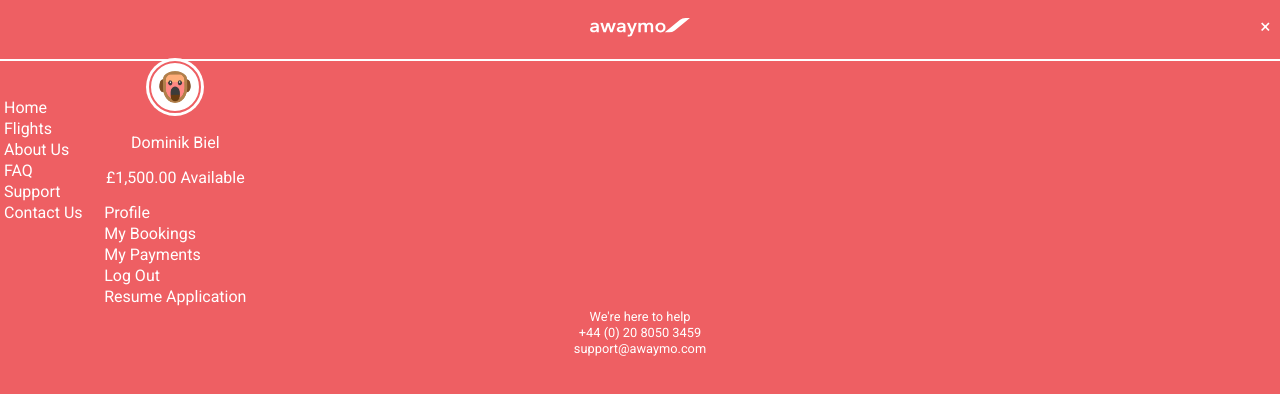
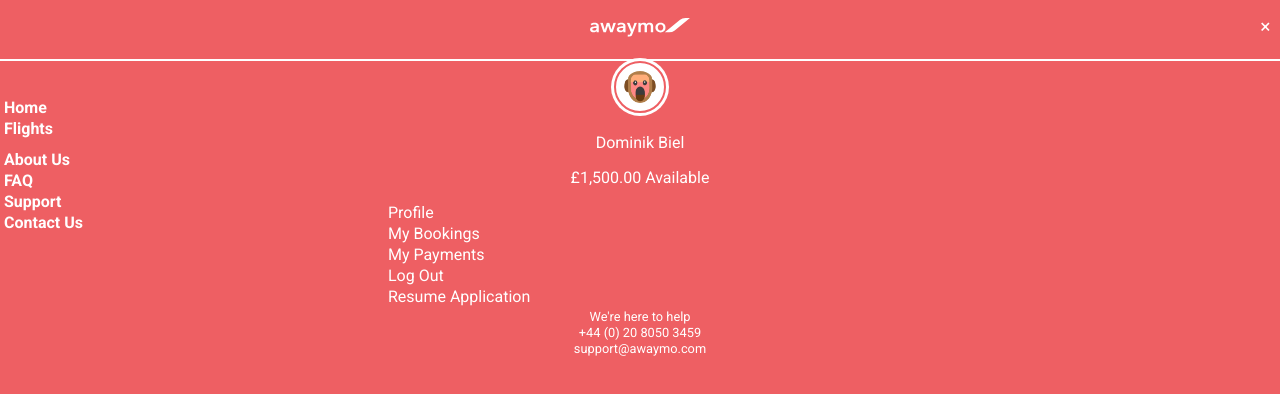
Before and after one commit to ldrobnik/react-animated-menu, a React (Create React App) app: page / in a window 1280 px wide. Both pictures are taken after a click on the button "MENU". Shown: the top 394 px of the page. Built offline with nearby package versions, Linux system fonts and the light colour scheme.

Commit message:
Add empty margin to Desktop Menu

```diff
--- a/src/components/Menus/DesktopMenu/DesktopMenu.js
+++ b/src/components/Menus/DesktopMenu/DesktopMenu.js
@@ -54,22 +54,39 @@ const ExitButton = styled.div`
 
 // Styles for container holding SideMenu and MainMenu
 
+// Styles for container holding side and main menus
+const MenuContent = styled.div`
+  display: table;
+  width: 100%;
+`;
+
 // Side menu styles
 const SideMenu = styled.div`
-  width: 40%;
+  width: 30%;
   display: table-cell;
 `;
 
 // Main menu styles
 const MainMenu = styled.div`
-  width: 60%;
+  width: 40%;
+  display: table-cell;
+`;
+
+// Styles for empty margin on the right
+const Margin = styled.div`
+  width: 30%;
   display: table-cell;
 `;
 
 
-const TopLinks = styled.div``;
+const TopLinks = styled.div`
+  font-weight: bold;
+  margin-bottom: 0.8em;
+`;
 
-const BottomLinks = styled.div``;
+const BottomLinks = styled.div`
+  font-weight: bold;
+`;
 
 // User data styles
 
@@ -209,6 +226,7 @@ function DesktopMenu(props) {
                 </Logo>
                 <ExitButton onClick={props.hideMenu}> &times;</ExitButton>
             </Header>
+            <MenuContent>
                 <SideMenu>
                     <TopLinks>
                         {topSideLinks.map((link) => (
@@ -254,6 +272,8 @@ function DesktopMenu(props) {
                         </LinkContainer>
                     ))}
                 </MainMenu>
+                <Margin />
+            </MenuContent>
             <HelpPanel>
                 <p>We're here to help</p>
                 <p>+44 (0) 20 8050 3459</p>
```
Lines whose indentation alone changed are shown as unchanged.
